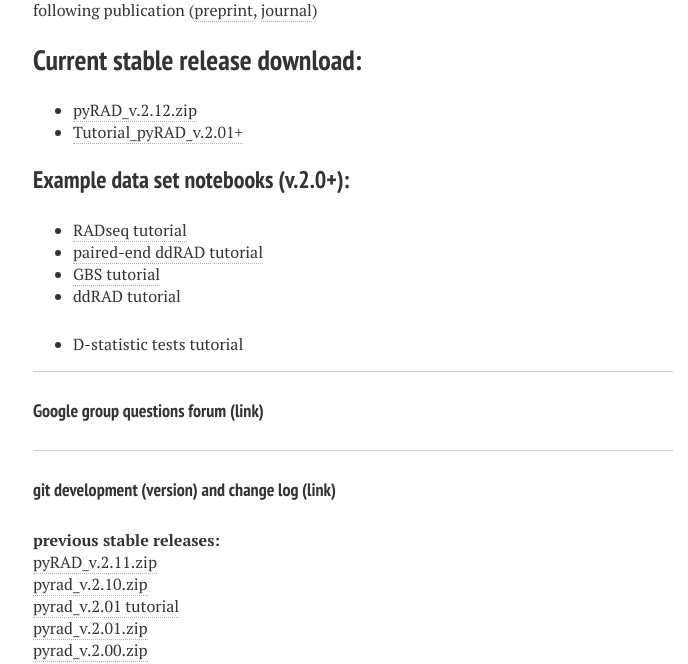
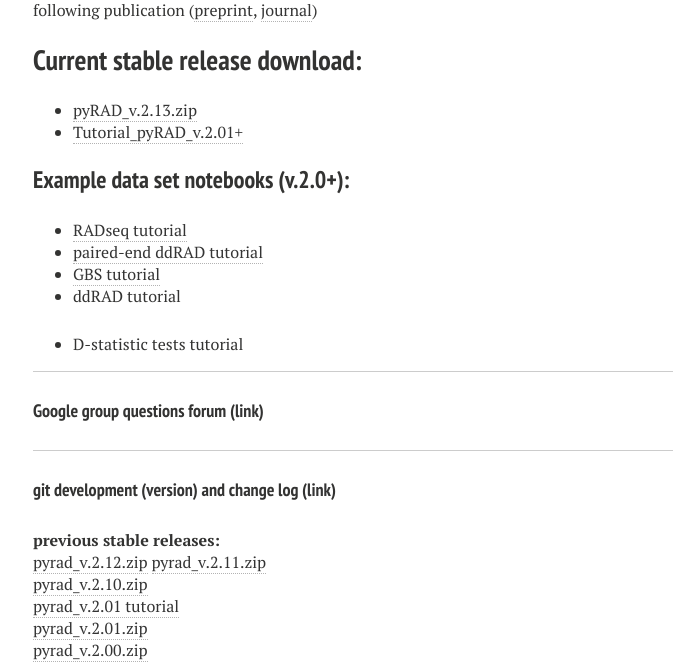
Before and after one commit to dereneaton/dereneaton.github.io, a Jekyll site: the page built from pyrad.md, in a window 1280 px wide and 900 px high, scrolled down 772 px. Shown: the part 161-825 px from the top of the window, without its empty margins (287-975 px from the left). Built offline with Jekyll 4.4.1, drawn with Linux system fonts in a browser that asks for light colours; Markdown is read by kramdown in place of the engine named in the settings.

Commit message:
pyrad 2.13 link up

```diff
--- a/pyrad.md
+++ b/pyrad.md
@@ -26,7 +26,7 @@
 
 ## Current stable release download:
 
-+  [pyRAD_v.2.12.zip](/downloads/pyrad_v.2.12.zip)
++  [pyRAD_v.2.13.zip](/downloads/pyrad_v.2.13.zip)
 +  [Tutorial\_pyRAD\_v.2.01+](/tutorial/pyrad_v.2.1/)
 
 ### Example data set notebooks (v.2.0+):
@@ -46,7 +46,8 @@
 #### git development ([version](https://code.google.com/p/pyrad/)) and change log ([link](https://code.google.com/p/pyrad/source/list))
 
 __previous stable releases:__
-[pyRAD_v.2.11.zip](/downloads/pyrad_v.2.11.zip)
+[pyrad_v.2.12.zip](/downloads/pyrad_v.2.12.zip)
+[pyrad_v.2.11.zip](/downloads/pyrad_v.2.11.zip)
 [pyrad_v.2.10.zip](/downloads/pyrad_v.2.10.zip)
 [pyrad_v.2.01 tutorial](http://nbviewer.ipython.org/gist/dereneaton/af9548ea0e94bff99aa0)
 [pyrad_v.2.01.zip](/downloads/pyrad_v.2.01.zip)
```
Also changed, not shown: other parts of pyrad.md (+1 -1 lines).
